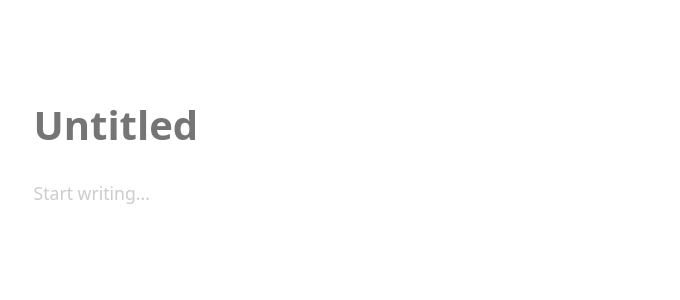
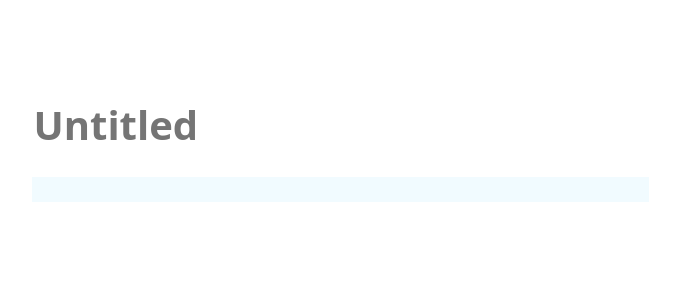
Before and after one commit to gongahkia/yoro, a React (Vite) app: page / in a window 1280 px wide. Both pictures are taken after typing "Sample" into the empty fields and a click on the button "+ New Note". Shown: the top 300 px of the page, without its empty margins (300-980 px from the left). Built offline with nearby package versions, Linux system fonts and the light colour scheme.

Commit message:
feat: integrate CodeMirror 6 editing engine

```diff
--- a/src/components/Editor.tsx
+++ b/src/components/Editor.tsx
@@ -1,4 +1,6 @@
 import React from 'react';
+import CodeMirror from '@uiw/react-codemirror';
+import { markdown } from '@codemirror/lang-markdown';
 import type { Note } from '../types';
 import './styles/Editor.css';
 
@@ -19,12 +21,16 @@ export const Editor: React.FC<EditorProps> = ({ note, onChange, onTitleChange })
                     onChange={(e) => onTitleChange(e.target.value)}
                     placeholder="Untitled"
                 />
-                <textarea
-                    className="editor-textarea"
+                <CodeMirror
                     value={note.content}
-                    onChange={(e) => onChange(e.target.value)}
-                    placeholder="Start writing..."
-                    spellCheck={false}
+                    height="100%"
+                    extensions={[markdown()]}
+                    onChange={onChange}
+                    className="editor-cm-wrapper"
+                    basicSetup={{
+                        lineNumbers: false,
+                        foldGutter: false,
+                    }}
                 />
             </div>
         </div>
--- a/src/components/styles/Editor.css
+++ b/src/components/styles/Editor.css
@@ -5,6 +5,8 @@
     width: 100%;
     background: var(--bg-primary, #ffffff);
     color: var(--text-primary, #333);
+    overflow-y: auto;
+    /* Allow scrolling entire container if needed, but CM has internal scroll */
 }
 
 .editor-content {
@@ -14,6 +16,7 @@
     display: flex;
     flex-direction: column;
     gap: 1.5rem;
+    height: 100%;
 }
 
 .editor-title {
@@ -25,21 +28,31 @@
     color: inherit;
     width: 100%;
     font-family: inherit;
+    flex-shrink: 0;
 }
 
-.editor-textarea {
+.editor-cm-wrapper {
     flex-grow: 1;
     font-size: 1.1rem;
-    line-height: 1.6;
-    border: none;
-    outline: none;
-    resize: none;
-    background: transparent;
-    color: inherit;
     font-family: inherit;
     width: 100%;
 }
 
-.editor-textarea::placeholder {
-    color: #ccc;
+.cm-editor {
+    height: 100%;
+    outline: none;
+    background-color: transparent !important;
 }
+
+.cm-scroller {
+    font-family: inherit;
+}
+
+.cm-content {
+    font-family: inherit;
+    padding: 0 !important;
+}
+
+.cm-line {
+    padding: 0 !important;
+}
```
